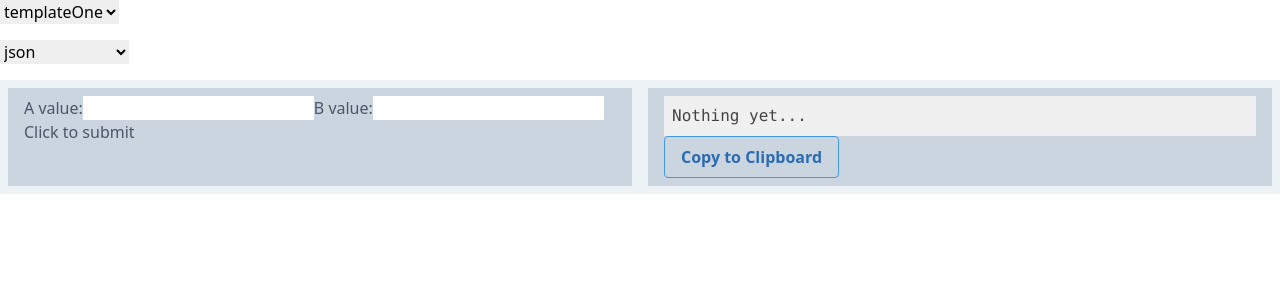
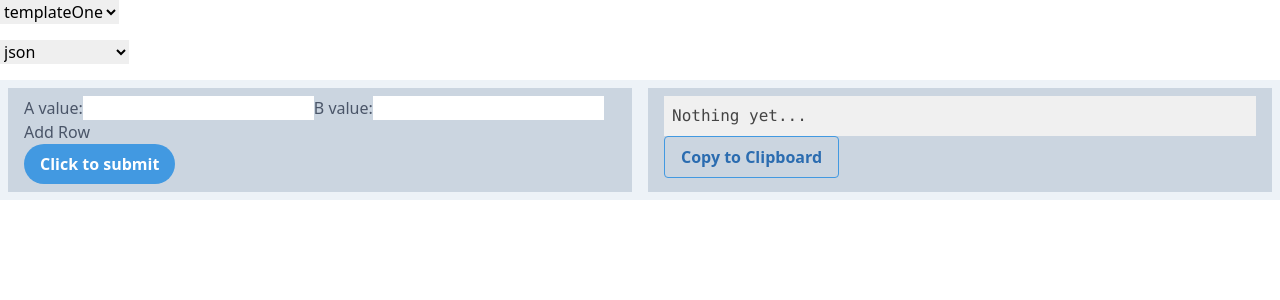
Before and after one commit to gschultz49/templateBuilder, a Next.js app: page / in a window 1280 px wide. Shown: the top 300 px of the page. Built offline with nearby package versions, Linux system fonts and the light colour scheme.

Commit message:
component duplicator example for both templates

```diff
--- a/pages/api/templateOne.ts
+++ b/pages/api/templateOne.ts
@@ -3,6 +3,14 @@ import {
   GenerateTemplateFile,
   GenerateTemplateMetadata,
 } from "./requestTemplate";
+
+const produceTestDataFromList = (req) => {
+  const str = req.body.rows.map((row, index) => {
+    return `let a = ${row.a};
+        let b = ${row.b};\n`;
+  });
+  return str;
+};
 
 const TemplateOneConfig = (req, res) => {
   if (req.method === "POST") {
@@ -14,8 +22,8 @@ const TemplateOneConfig = (req, res) => {
       data: [
         GenerateTemplateFile({
           name: randomStateInput,
-          content: `let a = ${req.body.a};
-let b = ${req.body.b};
+          content: `
+${produceTestDataFromList(req)}
 const Component = () => {
 return (
     <pre>
--- a/pages/api/templateTwo.ts
+++ b/pages/api/templateTwo.ts
@@ -4,7 +4,15 @@ import {
   GenerateTemplateMetadata,
 } from "./requestTemplate";
 
-const TemplateTwoConfig = (req, res) => {
+const produceTestDataFromList = (req) => {
+  const str = req.body.rows.map((row, index) => {
+    return `let c = ${row.c};
+          let d = ${row.d};\n`;
+  });
+  return str;
+};
+
+const TemplateOneConfig = (req, res) => {
   if (req.method === "POST") {
     // this is where the state would be translated into the json config object
     console.log(req.body);
@@ -14,8 +22,8 @@ const TemplateTwoConfig = (req, res) => {
       data: [
         GenerateTemplateFile({
           name: randomStateInput,
-          content: `let c = ${req.body.c};
-let d = ${req.body.d};
+          content: `
+  ${produceTestDataFromList(req)}
   const Component = () => {
   return (
       <pre>
@@ -43,4 +51,4 @@ const Component = () => {
   }
 };
 
-export default TemplateTwoConfig;
+export default TemplateOneConfig;
--- a/pages/templateOne.tsx
+++ b/pages/templateOne.tsx
@@ -1,20 +1,35 @@
-import { Fragment, useState } from "react";
+import { Fragment, useState, useReducer } from "react";
 import request, { getApiEndpoint } from "./api/requestTemplate";
 
-const TemplateOne = ({ templateResponse, setTemplateResponse }) => {
-  const [a, setA] = useState("");
-  const [b, setB] = useState("");
-  const [config, setConfig] = useState({
-    url: getApiEndpoint("/templateOne"),
-  });
+const row = (props) => {
+  return { ...props };
+};
+
+const initialState = [row({ a: "", b: "" })];
+
+const TemplateOneRow = ({ rows, setRows, index }) => {
+  const row = rows[index];
+  console.log(row);
   return (
     <Fragment>
       <label>
         A value:
         <input
           type="text"
-          value={a}
-          onChange={(e) => setA(e.target.value)}
+          value={row.a}
+          onChange={(e) => {
+            const newRow = {
+              ...row,
+              a: e.target.value,
+            };
+            const newRows = rows.map((row, iterationIndex) => {
+              if (iterationIndex === index) {
+                return newRow;
+              }
+              return row;
+            });
+            setRows(newRows);
+          }}
         ></input>
       </label>
 
@@ -22,17 +37,51 @@ const TemplateOne = ({ templateResponse, setTemplateResponse }) => {
         B value:
         <input
           type="text"
-          value={b}
-          onChange={(e) => setB(e.target.value)}
+          value={row.b}
+          onChange={(e) => {
+            const newRow = {
+              ...row,
+              b: e.target.value,
+            };
+            const newRows = rows.map((row, iterationIndex) => {
+              if (iterationIndex === index) {
+                return newRow;
+              }
+              return row;
+            });
+            setRows(newRows);
+          }}
         ></input>
       </label>
+    </Fragment>
+  );
+};
+
+const TemplateOne = ({ templateResponse, setTemplateResponse }) => {
+  const [rows, setRows] = useState(initialState);
+  const [config, setConfig] = useState({
+    url: getApiEndpoint("/templateOne"),
+  });
+  return (
+    <Fragment>
+      {rows.map((_, index) => (
+        <TemplateOneRow rows={rows} setRows={setRows} index={index} />
+      ))}
 
       <button
+        onClick={(e) => {
+          setRows([...rows, row({ a: "", b: "" })]);
+        }}
+      >
+        Add Row
+      </button>
+
+      <div>
+        <button
+          className="bg-blue-500 hover:bg-blue-700 text-white font-bold py-2 px-4 rounded-full"
           onClick={async () => {
-          console.log(a, b, config);
             const result = await request({
-            a,
-            b,
+              rows: rows,
               ...config,
             });
             setTemplateResponse(JSON.stringify(result));
@@ -40,6 +89,7 @@ const TemplateOne = ({ templateResponse, setTemplateResponse }) => {
         >
           Click to submit
         </button>
+      </div>
     </Fragment>
   );
 };
--- a/pages/templateTwo.tsx
+++ b/pages/templateTwo.tsx
@@ -1,20 +1,35 @@
-import { Fragment, useState } from "react";
+import { Fragment, useState, useReducer } from "react";
 import request, { getApiEndpoint } from "./api/requestTemplate";
 
-const TemplateTwo = ({ templateResponse, setTemplateResponse }) => {
-  const [c, setC] = useState("");
-  const [d, setD] = useState("");
-  const [config, setConfig] = useState({
-    url: getApiEndpoint("/templateTwo"),
-  });
+const row = (props) => {
+  return { ...props };
+};
+
+const initialState = [row({ c: "", d: "" })];
+
+const TemplateOneRow = ({ rows, setRows, index }) => {
+  const row = rows[index];
+  console.log(row);
   return (
     <Fragment>
       <label>
         C value:
         <input
           type="text"
-          value={c}
-          onChange={(e) => setC(e.target.value)}
+          value={row.c}
+          onChange={(e) => {
+            const newRow = {
+              ...row,
+              c: e.target.value,
+            };
+            const newRows = rows.map((row, iterationIndex) => {
+              if (iterationIndex === index) {
+                return newRow;
+              }
+              return row;
+            });
+            setRows(newRows);
+          }}
         ></input>
       </label>
 
@@ -22,17 +37,51 @@ const TemplateTwo = ({ templateResponse, setTemplateResponse }) => {
         D value:
         <input
           type="text"
-          value={d}
-          onChange={(e) => setD(e.target.value)}
+          value={row.d}
+          onChange={(e) => {
+            const newRow = {
+              ...row,
+              d: e.target.value,
+            };
+            const newRows = rows.map((row, iterationIndex) => {
+              if (iterationIndex === index) {
+                return newRow;
+              }
+              return row;
+            });
+            setRows(newRows);
+          }}
         ></input>
       </label>
+    </Fragment>
+  );
+};
+
+const TemplateOne = ({ templateResponse, setTemplateResponse }) => {
+  const [rows, setRows] = useState(initialState);
+  const [config, setConfig] = useState({
+    url: getApiEndpoint("/templateTwo"),
+  });
+  return (
+    <Fragment>
+      {rows.map((_, index) => (
+        <TemplateOneRow rows={rows} setRows={setRows} index={index} />
+      ))}
 
       <button
+        onClick={(e) => {
+          setRows([...rows, row({ c: "", d: "" })]);
+        }}
+      >
+        Add Row
+      </button>
+
+      <div>
+        <button
+          className="bg-blue-500 hover:bg-blue-700 text-white font-bold py-2 px-4 rounded-full"
           onClick={async () => {
-          console.log(c, d, config);
             const result = await request({
-            c,
-            d,
+              rows: rows,
               ...config,
             });
             setTemplateResponse(JSON.stringify(result));
@@ -40,8 +89,9 @@ const TemplateTwo = ({ templateResponse, setTemplateResponse }) => {
         >
           Click to submit
         </button>
+      </div>
     </Fragment>
   );
 };
 
-export default TemplateTwo;
+export default TemplateOne;
```
Lines whose indentation alone changed are shown as unchanged.
